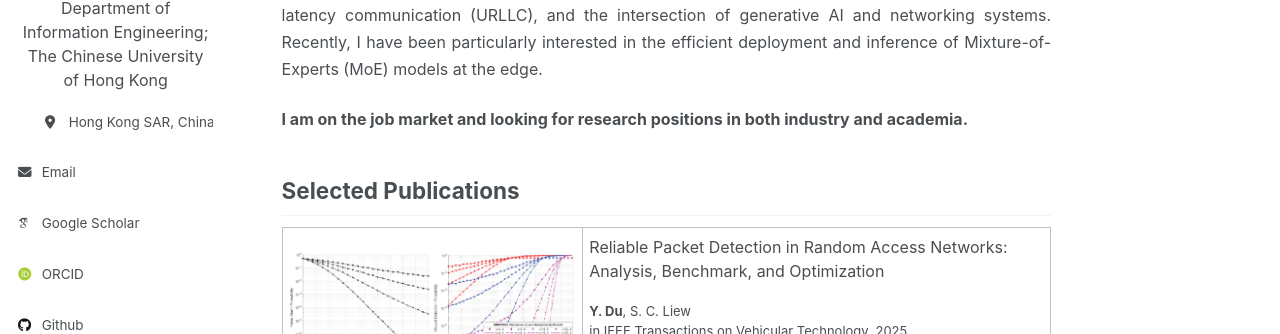
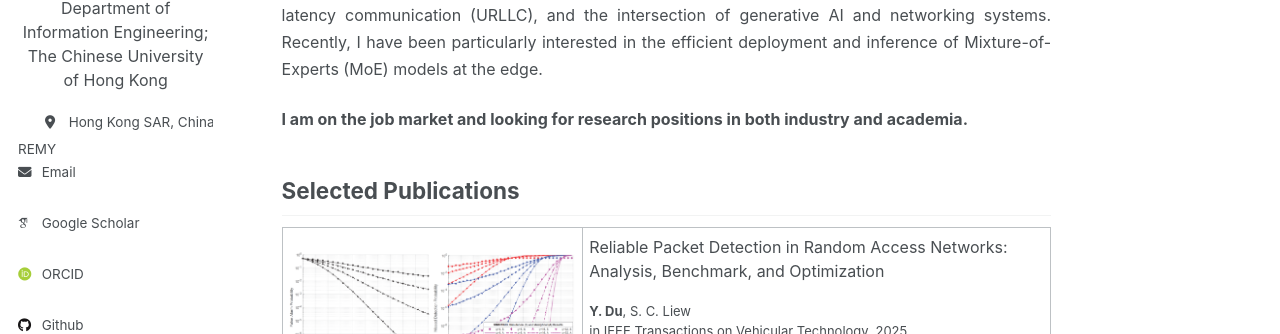
Before and after one commit to yuyangdu01/yuyangdu01.github.io, a Jekyll site: the page built from _pages/about.md, in a window 1280 px wide. Shown: the part 360-694 px from the top of the page. Built offline with Jekyll 4.4.1, drawn with Linux system fonts in a browser that asks for light colours; some web fonts are replaced.

Commit message:
Update author-profile.html

```diff
--- a/_includes/author-profile.html
+++ b/_includes/author-profile.html
@@ -34,7 +34,7 @@
         <li><a href="{{ author.uri }}"><i class="fas fa-fw fa-link icon-pad-right" aria-hidden="true"></i>{{ site.data.ui-text[site.locale].website_label | default: "Website" }}</a></li>
       {% endif %}
       {% if author.email %}
-        <li>&emsp;&emsp;<a href="mailto:{{ author.email }}"><i class="fas fa-fw fa-envelope icon-pad-right" aria-hidden="true"></i>{{ site.data.ui-text[site.locale].email_label | default: "Email" }}</a></li>
+        <li>REMY<a href="mailto:{{ author.email }}"><i class="fas fa-fw fa-envelope icon-pad-right" aria-hidden="true"></i>{{ site.data.ui-text[site.locale].email_label | default: "Email" }}</a></li>
       {% endif %}
 
       <!-- Font Awesome and Academicons icons / Academic websites -->
```
